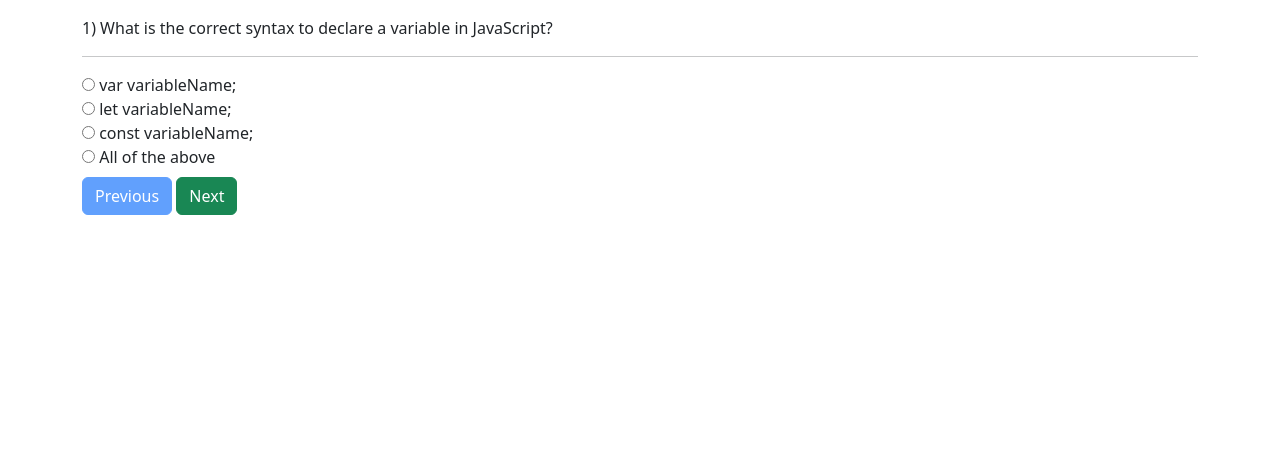
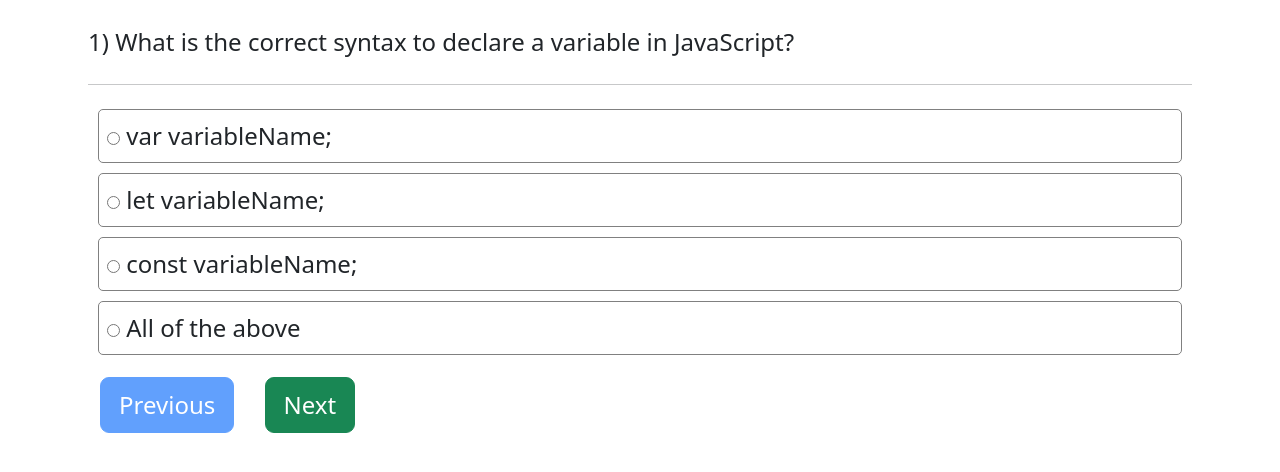
Before and after one commit to Umra-Badar20/Quiz-App, a plain HTML site: page index.html in a window 1280 px wide. Drawn offline with nearby package versions, Linux system fonts and the light colour scheme.

Commit message:
Quiz-App done

```diff
--- a/app.js
+++ b/app.js
@@ -54,16 +54,16 @@
     container.innerHTML = `
      <p class="question">${index+1})
      ${questions[index].question}</p><hr/>
-        <div> <label for="opt1"><input type="radio" name="option" id="opt1" value="${questions[index].opt1}">
+        <div class="options"> <label for="opt1"><input type="radio" name="option" id="opt1" value="${questions[index].opt1}">
         ${questions[index].opt1}</label></div>
-        <div> <label for="opt2"><input type="radio" name="option" id="opt2" value="${questions[index].opt2}">
+        <div class="options"> <label for="opt2"><input type="radio" name="option" id="opt2" value="${questions[index].opt2}">
         ${questions[index].opt2}</label></div>
-        <div> <label for="opt3"><input type="radio" name="option" id="opt3" value="${questions[index].opt3}">
+        <div class="options"> <label for="opt3"><input type="radio" name="option" id="opt3" value="${questions[index].opt3}">
         ${questions[index].opt3}</label></div>
-        <div> <label for="opt4"><input type="radio" name="option" id="opt4" value="${questions[index].opt4}">
+        <div class="options"> <label for="opt4"><input type="radio" name="option" id="opt4" value="${questions[index].opt4}">
         ${questions[index].opt4}</label></div>
-        <button id="prev" class="mt-2 btn btn-primary" onclick="previousQuestion()">Previous</button>
-        <button id="next" class="mt-2 btn btn-success" onclick="nextQuestion()">Next</button> `
+        <button id="prev" class="m-2 btn btn-primary" onclick="previousQuestion()">Previous</button>
+        <button id="next" class="m-2 btn btn-success" onclick="nextQuestion()">Next</button> `
     var prevButton = document.getElementById("prev");
     var nextButton = document.getElementById("next");
     // var isChecked = false;
@@ -84,12 +84,15 @@
             score.innerHTML = "Congratulations! You passed the test.</br> You attempted " + result + " correct answers out of " + questions.length+ " questions. </br> Your score is " +percentage + "%";
         }else{
             score.innerHTML = "Sorry! You failed the test.</br> You attempted " + result + " correct answers out of " + questions.length+ " questions. </br> Your score is " +percentage + "%";
-            score.style.color="red";
+            score.style.color="#dc3545";
         }
     }
     prevButton.disabled = (index == 0 );
     if (index == questions.length - 1) {
         nextButton.innerHTML = "Submit";
+        // nextButton.style.backgroundColor="#dc3545";
+        nextButton.classList.add("btn-danger")
+        nextButton
         console.log(questions.length);
       }
 }
--- a/index.html
+++ b/index.html
@@ -12,6 +12,7 @@
 
 <body>
     <div id="container" class="container mt-3">
+      <h1>JavaScript</h1>
 
 
     </div>
--- a/style.css
+++ b/style.css
@@ -1,3 +1,7 @@
+*{
+    font-size: 24px;
+}
+
 #submit{
     float: right;
 }
@@ -5,7 +9,26 @@
     width: 400px;
 }
 #score{
-    color: green;
+    color: #198754;
 }
 #result{
 }
+.options{
+    border: 1px solid gray;
+    border-radius: 5px;
+    margin: 10px;
+    padding: 8px;
+}
+.options:hover{
+    transition: 0.5s;
+transform: scale(1.03);
+border: 2px solid #0d6efd;
+}
+label:hover, input:hover{
+ cursor: pointer;
+}
+.btn:hover{
+    cursor: pointer;
+    transition: 1s;
+transform: scale(1.1)
+}
```
